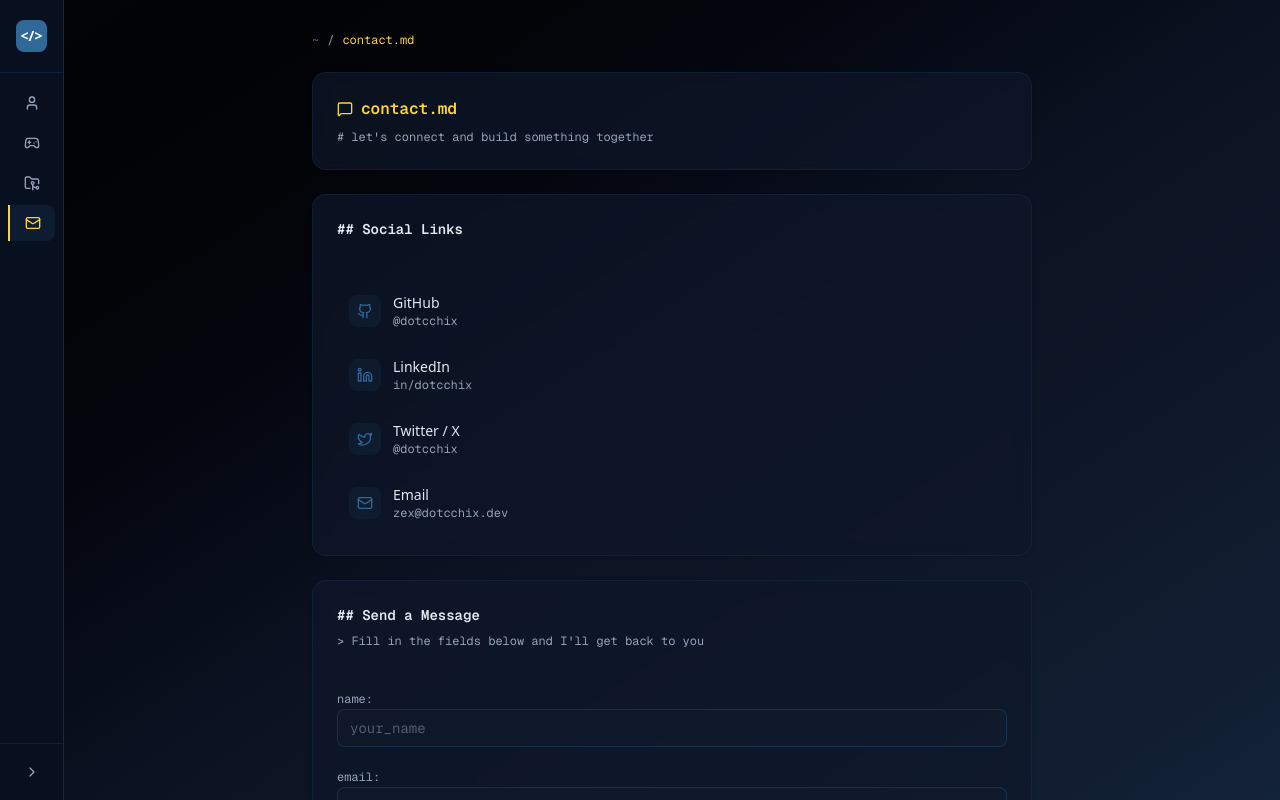
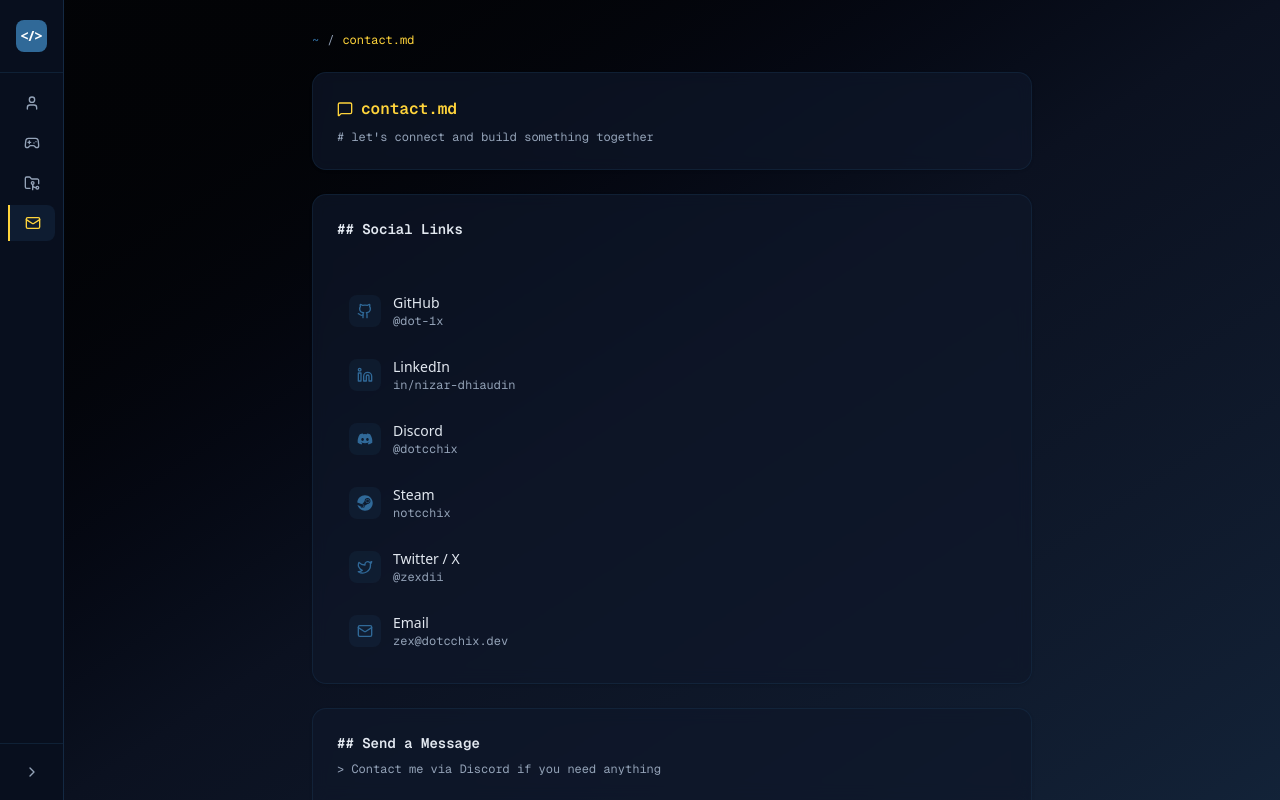
Before and after one commit to dot-1x/dotcchix-porto26, a Next.js app: page / in a window 1280 px wide. Both pictures are taken after a click on the button 31 px from the left and 223 px from the top of the page. Built offline with nearby package versions, Linux system fonts and the light colour scheme.

Commit message:
feat: added discord, steam social link

```diff
--- a/app/layout.tsx
+++ b/app/layout.tsx
@@ -24,7 +24,7 @@ export const metadata: Metadata = {
       'Zexs personal websites, where you can find about me here. "Assisted" with Claude Opus 4.6 with a little touch from me',
     images: [
       {
-        url: "https://cdn.discordapp.com/avatars/732842920889286687/7a3da245a49f565d5d252935f0eec388.webp",
+        url: "/profile.png",
         width: 128,
         height: 128,
         alt: "dotcchix || Zex.",
@@ -37,9 +37,7 @@ export const metadata: Metadata = {
     title: "dotcchix || Zex.",
     description:
       'Zexs personal websites, where you can find about me here. "Assisted" with Claude Opus 4.6 with a little touch from me',
-    images: [
-      "https://cdn.discordapp.com/avatars/732842920889286687/7a3da245a49f565d5d252935f0eec388.webp",
-    ],
+    images: ["/profile.png"],
   },
 }
 
--- a/components/sections/about/about-section.tsx
+++ b/components/sections/about/about-section.tsx
@@ -57,7 +57,7 @@ export function AboutSection() {
           <div className="flex flex-col items-center gap-4 sm:flex-row">
             <Avatar className="h-20 w-20 border-2 border-primary">
               <Image
-                src="https://cdn.discordapp.com/avatars/732842920889286687/7a3da245a49f565d5d252935f0eec388.webp"
+                src="/profile.png"
                 alt="dotcchix-avatar"
                 width={128}
                 height={128}
--- a/components/sections/contact-section.tsx
+++ b/components/sections/contact-section.tsx
@@ -18,24 +18,37 @@ import {
   Send,
   MessageSquare,
 } from "lucide-react"
+import { FaDiscord, FaSteam } from "react-icons/fa"
 
 const socialLinks = [
   {
     icon: Github,
     label: "GitHub",
-    handle: "@dotcchix",
+    handle: "@dot-1x",
     url: "https://github.com/dot-1x",
   },
   {
     icon: Linkedin,
     label: "LinkedIn",
-    handle: "in/dotcchix",
+    handle: "in/nizar-dhiaudin",
     url: "https://www.linkedin.com/in/nizar-dhiaudin-b0aa792ab/",
+  },
+  {
+    icon: FaDiscord,
+    label: "Discord",
+    handle: "@dotcchix",
+    url: "https://discord.com/users/732842920889286687", // Replace with actual Discord profile URL
+  },
+  {
+    icon: FaSteam,
+    label: "Steam",
+    handle: "notcchix",
+    url: "https://steamcommunity.com/profiles/76561199078162163", // Replace with actual Discord profile URL
   },
   {
     icon: Twitter,
     label: "Twitter / X",
-    handle: "@dotcchix",
+    handle: "@zexdii",
     url: "https://twitter.com/zexdii",
   },
   {
@@ -47,19 +60,6 @@ const socialLinks = [
 ]
 
 export function ContactSection() {
-  const [name, setName] = useState("")
-  const [email, setEmail] = useState("")
-  const [message, setMessage] = useState("")
-
-  const handleSubmit = (e: React.FormEvent) => {
-    e.preventDefault()
-    // Placeholder for form submission
-    alert(`Thanks ${name}! Message received.`)
-    setName("")
-    setEmail("")
-    setMessage("")
-  }
-
   return (
     <div className="space-y-6">
       {/* Header */}
@@ -117,59 +117,24 @@ export function ContactSection() {
             ## Send a Message
           </CardTitle>
           <CardDescription className="font-mono text-xs">
-            {">"} Fill in the fields below and I&apos;ll get back to you
+            {">"} Contact me via Discord if you need anything
           </CardDescription>
         </CardHeader>
         <CardContent>
-          <form onSubmit={handleSubmit} className="space-y-4">
-            <div className="space-y-2">
-              <label className="font-mono text-xs text-muted-foreground">
-                name:
-              </label>
-              <input
-                type="text"
-                value={name}
-                onChange={(e) => setName(e.target.value)}
-                placeholder="your_name"
-                required
-                className="w-full rounded-md border border-border bg-muted/30 px-3 py-2 font-mono text-sm text-foreground placeholder:text-muted-foreground/50 focus:border-primary focus:outline-none focus:ring-1 focus:ring-primary"
-              />
-            </div>
-            <div className="space-y-2">
-              <label className="font-mono text-xs text-muted-foreground">
-                email:
-              </label>
-              <input
-                type="email"
-                value={email}
-                onChange={(e) => setEmail(e.target.value)}
-                placeholder="you@example.com"
-                required
-                className="w-full rounded-md border border-border bg-muted/30 px-3 py-2 font-mono text-sm text-foreground placeholder:text-muted-foreground/50 focus:border-primary focus:outline-none focus:ring-1 focus:ring-primary"
-              />
-            </div>
-            <div className="space-y-2">
-              <label className="font-mono text-xs text-muted-foreground">
-                message:
-              </label>
-              <textarea
-                value={message}
-                onChange={(e) => setMessage(e.target.value)}
-                placeholder="Hello! I'd like to..."
-                rows={4}
-                required
-                className="w-full resize-none rounded-md border border-border bg-muted/30 px-3 py-2 font-mono text-sm text-foreground placeholder:text-muted-foreground/50 focus:border-primary focus:outline-none focus:ring-1 focus:ring-primary"
-              />
-            </div>
-            <Separator className="bg-border/30" />
+          <Separator className="bg-border/30" />
+          <a
+            href="https://discord.com/users/732842920889286687"
+            target="_blank"
+            rel="noopener noreferrer"
+          >
             <Button
-              type="submit"
+              type="button"
               className="w-full gap-2 bg-primary font-mono text-primary-foreground hover:bg-primary/90"
             >
-              <Send className="h-4 w-4" />
-              send_message()
+              <FaDiscord className="h-4 w-4" />
+              send_message
             </Button>
-          </form>
+          </a>
         </CardContent>
       </Card>
     </div>
--- a/components/sections/hobbies/hobbies.ts
+++ b/components/sections/hobbies/hobbies.ts
@@ -7,7 +7,6 @@ import {
   CircuitBoard,
   Zap,
   Gpu,
-  FlaskConical,
 } from "lucide-react"
 
 export type Hobby = {
--- a/package.json
+++ b/package.json
@@ -16,6 +16,7 @@
     "radix-ui": "^1.4.3",
     "react": "19.2.3",
     "react-dom": "19.2.3",
+    "react-icons": "^5.5.0",
     "tailwind-merge": "^3.4.1"
   },
   "devDependencies": {
```
Also changed, not shown: public/profile.png (added), 1 other file (tests, documents, lock files or other folders).
